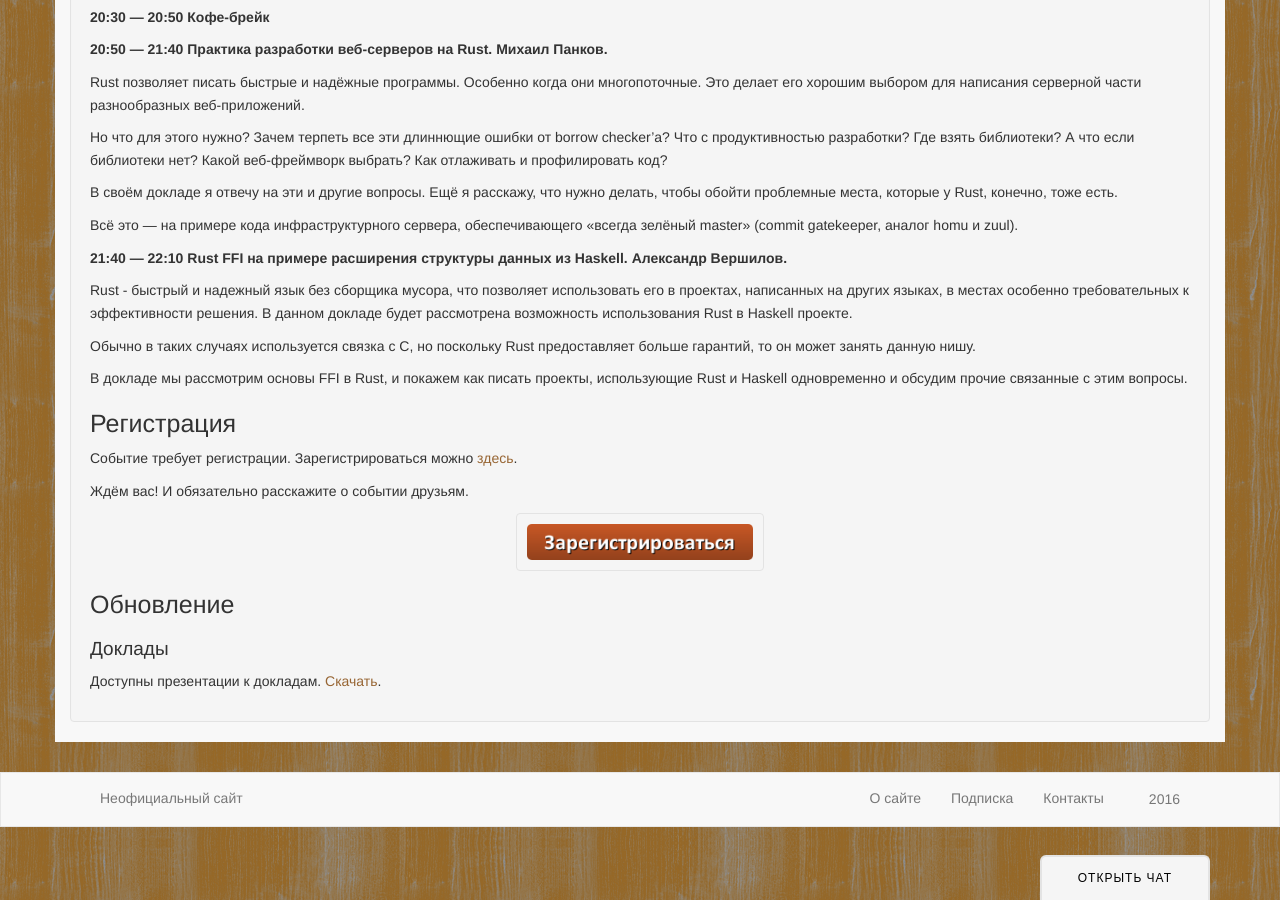
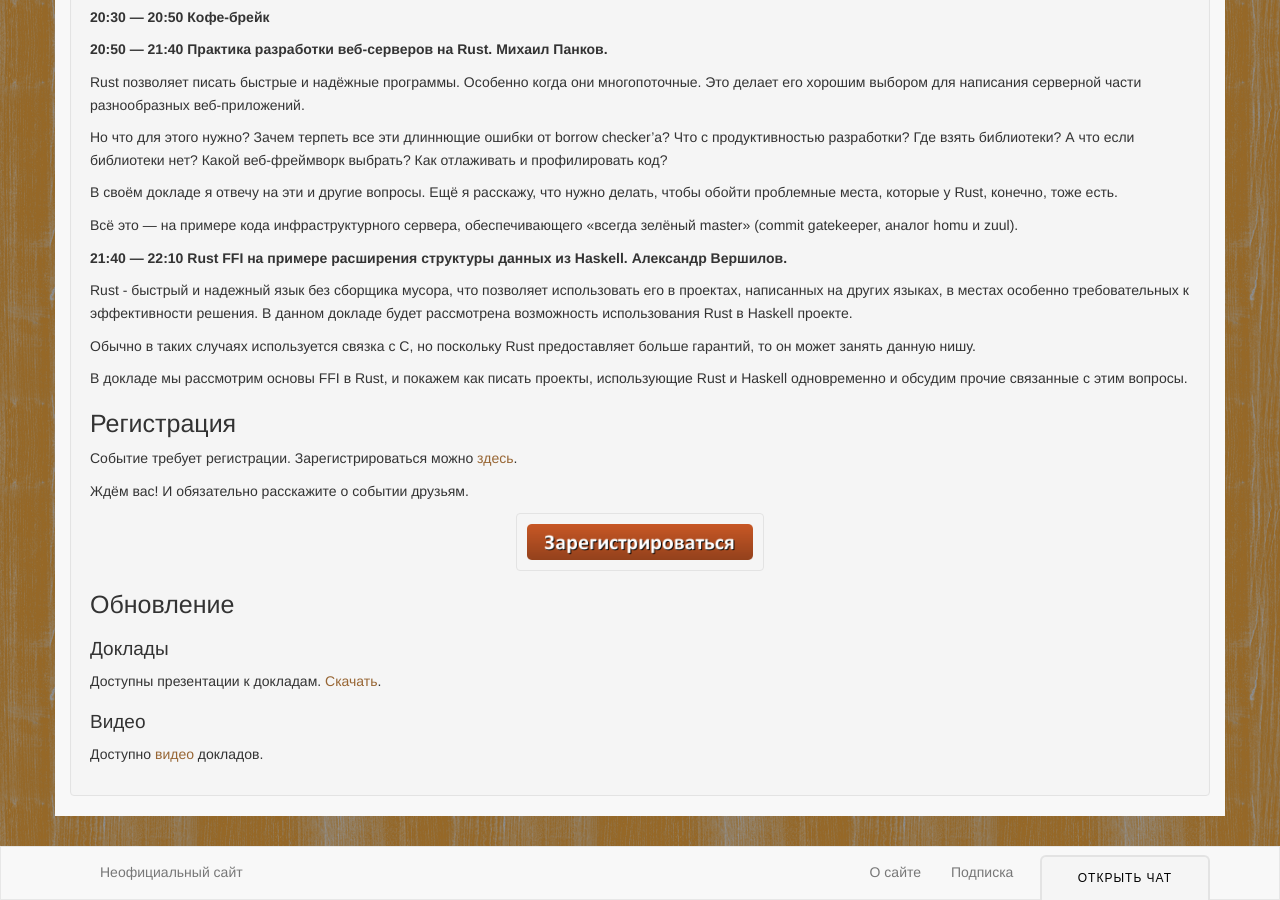
Before and after one commit to rust-lang-ru/rustycrate.ru, a Jekyll site: the page built from _posts/2016-04-25-colaboratory-rust.md, in a window 1280 px wide and 900 px high, scrolled down 1557 px. Built offline with Jekyll 4.4.1, drawn with Linux system fonts in a browser that asks for light colours; nearby versions of some CDN libraries; Markdown is read by kramdown in place of the engine named in the settings; comment, search, counter and statistics services are not loaded.

Commit message:
Добавляем ссылки на видео

```diff
--- a/_posts/2016-04-25-colaboratory-rust.md
+++ b/_posts/2016-04-25-colaboratory-rust.md
@@ -123,3 +123,7 @@
 ## Доклады
 
 Доступны презентации к докладам. [Скачать](https://rustycrate.ru/%D0%BD%D0%BE%D0%B2%D0%BE%D1%81%D1%82%D0%B8/2016/04/25/colaboratory-rust.html).
+
+## Видео
+
+Доступно [видео](https://www.youtube.com/playlist?list=PL2VfLXgokbzPTnJGQixiHErR1iQDTfobf) докладов.
```
